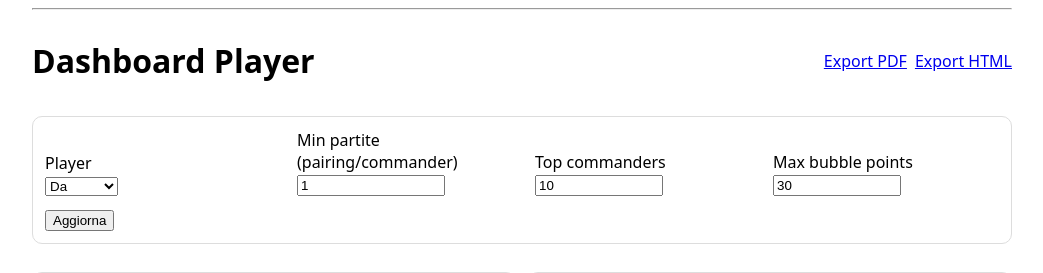
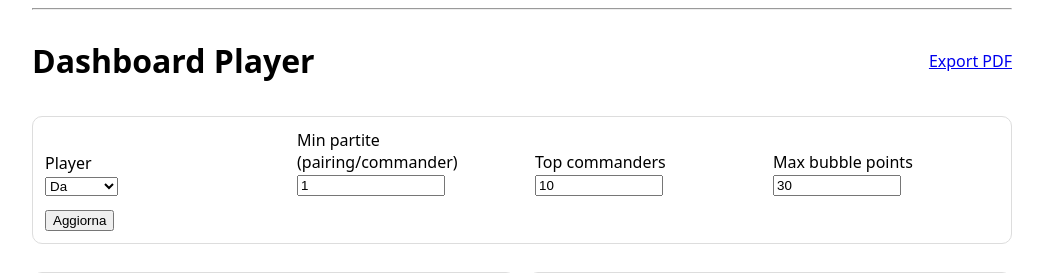
Before and after one commit to frpnz/commander-tracker, a FastAPI app: page /player_dashboard in a window 1280 px wide. Shown: the part 46-319 px from the top of the page, without its empty margins (118-1161 px from the left). Run offline with FastAPI, Linux system fonts and the light colour scheme.

Commit message:
add player dashboard export - html error

```diff
--- a/templates/player_dashboard.html
+++ b/templates/player_dashboard.html
@@ -10,10 +10,10 @@
       Export PDF
     </a>
 
-    <a href="/player_dashboard.html{{ '?' + request.query_string.decode() if request.query_string else '' }}"
+    <!-- <a href="/player_dashboard.html{{ '?' + request.query_string.decode() if request.query_string else '' }}"
        class="button">
       Export HTML
-    </a>
+    </a> -->
   </div>
 </div>
 
```
